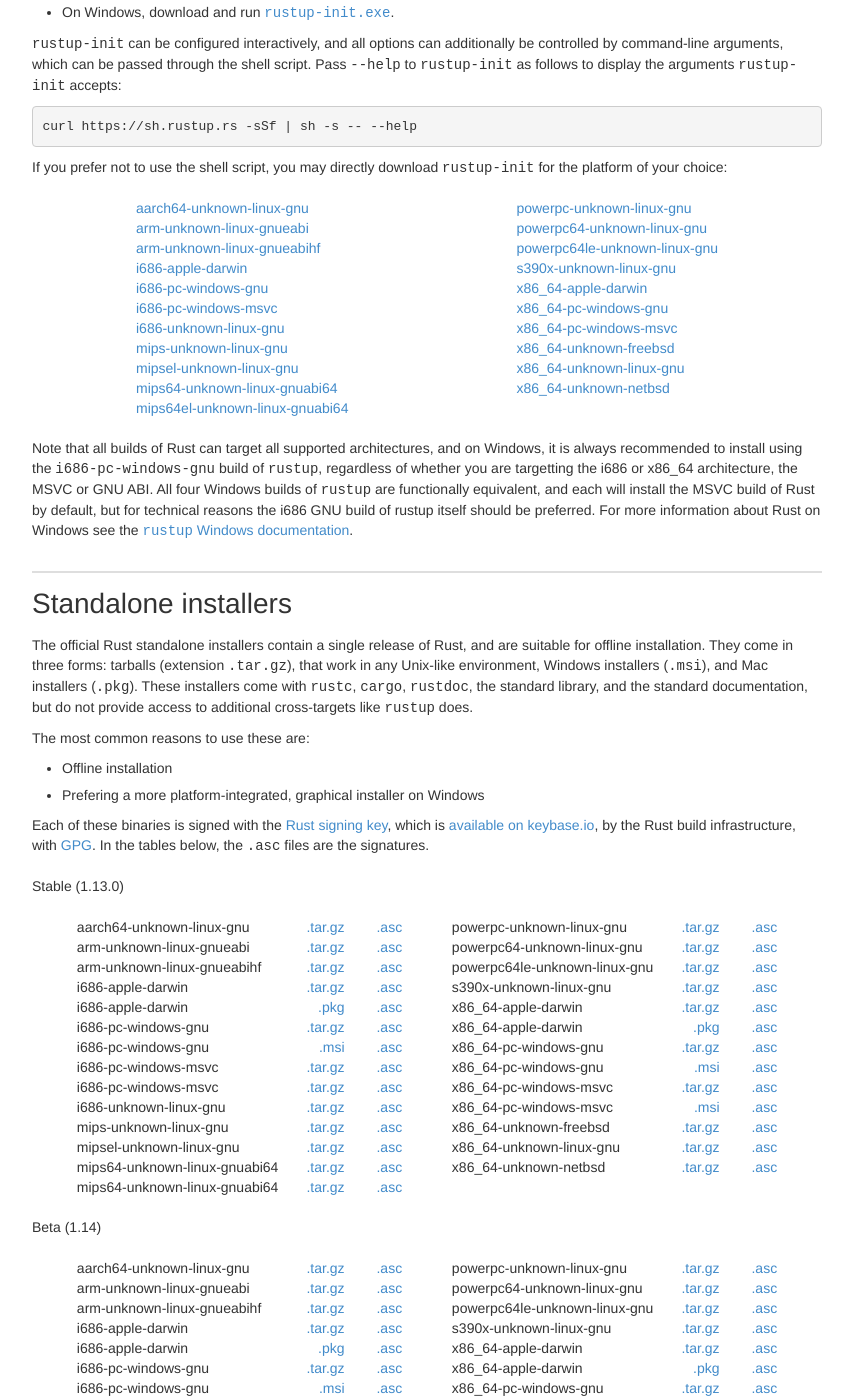
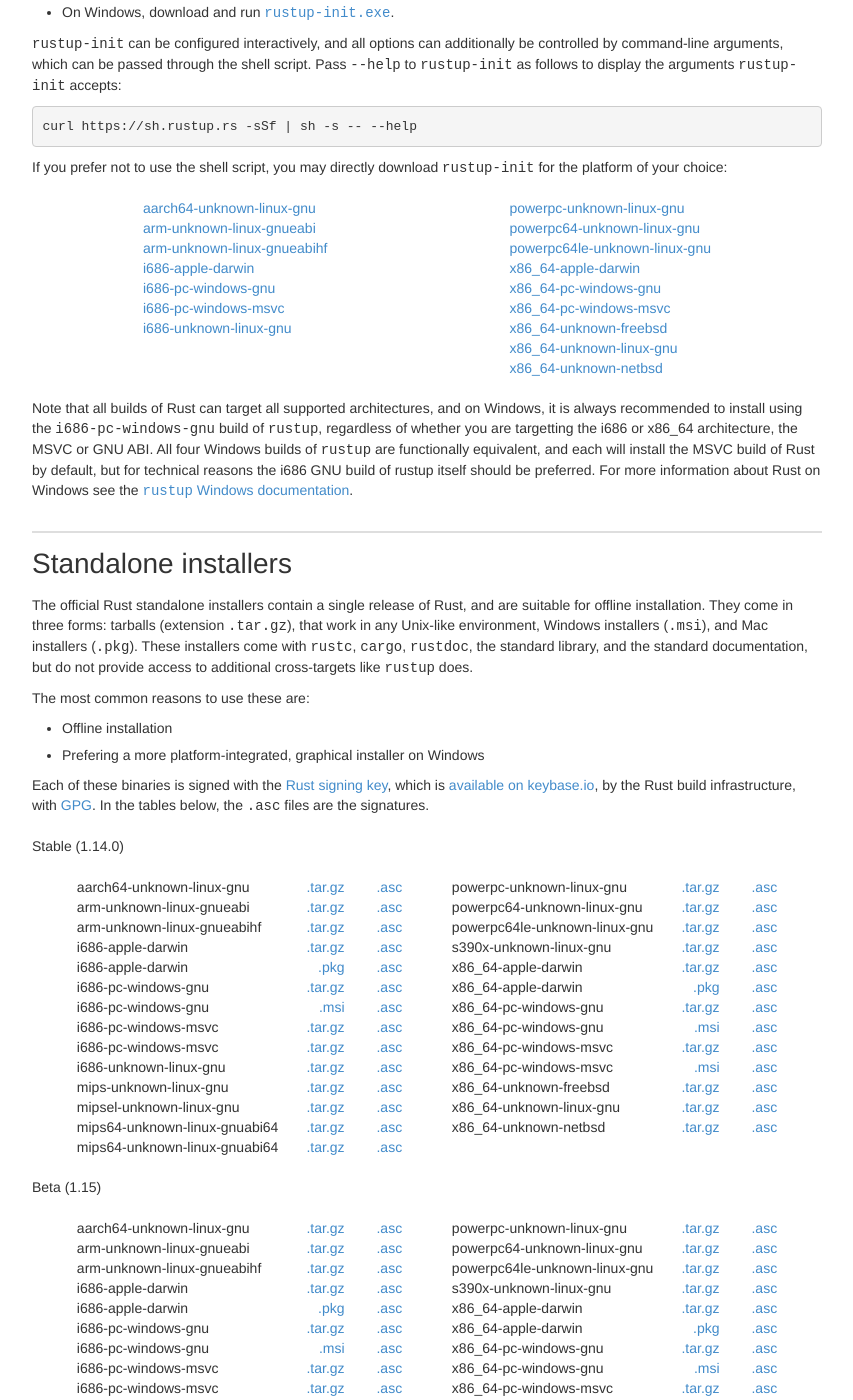
Before and after one commit to kaivnit/rust-lang-vn, a Jekyll site: the page built from other-installers.md, in a window 1280 px wide and 1400 px high, scrolled down 1095 px. Shown: the whole window, without its empty margins (213-1066 px from the left). Built offline with Jekyll 4.4.1, drawn with Linux system fonts in a browser that asks for light colours; part of the change alters nothing that is shown; some of the changed text lies outside the part shown.

```diff
--- a/_config.yml
+++ b/_config.yml
@@ -1,19 +1,19 @@
 name: Ngôn ngữ lập trình Rust
-stable: "1.13.0"
-stable_date: "2016-11-10"
-stable_blog: "https://blog.rust-lang.org/2016/11/10/Rust-1.13.html"
-stable_full_version: "rustc 1.13.0 (2c6933acc 2016-11-07)"
-beta: "1.14"
-beta_date: "2016-12-22"
-nightly: "1.15"
+stable: "1.14.0"
+stable_date: "2016-12-22"
+stable_blog: "https://blog.rust-lang.vn/2016/12/22/ver-1-14-release-notes.html"
+stable_full_version: "rustc 1.14.0 (2c6933acc 2016-11-07)"
+beta: "1.15"
+beta_date: "2017-02-02"
+nightly: "1.16"
 channels:
     - name: "stable"
-      vers: "1.13.0"
-      package: "1.13.0"
+      vers: "1.14.0"
+      package: "1.14.0"
     - name: "beta"
-      vers: "1.14"
+      vers: "1.15"
       package: "beta"
     - name: "nightly"
-      vers: "1.15"
+      vers: "1.16"
       package: "nightly"
 global_domain: "https://www.rust-lang.org"
--- a/_data/platforms.yaml
+++ b/_data/platforms.yaml
@@ -1,4 +1,24 @@
 rustup:
+  -
+    - aarch64-unknown-linux-gnu
+    - arm-unknown-linux-gnueabi
+    - arm-unknown-linux-gnueabihf
+    - i686-apple-darwin
+    - i686-pc-windows-gnu
+    - i686-pc-windows-msvc
+    - i686-unknown-linux-gnu
+  -
+    - powerpc-unknown-linux-gnu
+    - powerpc64-unknown-linux-gnu
+    - powerpc64le-unknown-linux-gnu
+    - x86_64-apple-darwin
+    - x86_64-pc-windows-gnu
+    - x86_64-pc-windows-msvc
+    - x86_64-unknown-freebsd
+    - x86_64-unknown-linux-gnu
+    - x86_64-unknown-netbsd
+
+stable:
   -
     - aarch64-unknown-linux-gnu
     - arm-unknown-linux-gnueabi
@@ -10,7 +30,6 @@ rustup:
     - mips-unknown-linux-gnu
     - mipsel-unknown-linux-gnu
     - mips64-unknown-linux-gnuabi64
-    - mips64el-unknown-linux-gnuabi64
   -
     - powerpc-unknown-linux-gnu
     - powerpc64-unknown-linux-gnu
@@ -22,3 +41,51 @@ rustup:
     - x86_64-unknown-freebsd
     - x86_64-unknown-linux-gnu
     - x86_64-unknown-netbsd
+
+beta:
+  -
+    - aarch64-unknown-linux-gnu
+    - arm-unknown-linux-gnueabi
+    - arm-unknown-linux-gnueabihf
+    - i686-apple-darwin
+    - i686-pc-windows-gnu
+    - i686-pc-windows-msvc
+    - i686-unknown-linux-gnu
+    - mips-unknown-linux-gnu
+    - mipsel-unknown-linux-gnu
+    - mips64-unknown-linux-gnuabi64
+  -
+    - powerpc-unknown-linux-gnu
+    - powerpc64-unknown-linux-gnu
+    - powerpc64le-unknown-linux-gnu
+    - s390x-unknown-linux-gnu
+    - x86_64-apple-darwin
+    - x86_64-pc-windows-gnu
+    - x86_64-pc-windows-msvc
+    - x86_64-unknown-freebsd
+    - x86_64-unknown-linux-gnu
+    - x86_64-unknown-netbsd
+
+nightly:
+  -
+    - aarch64-unknown-linux-gnu
+    - arm-unknown-linux-gnueabi
+    - arm-unknown-linux-gnueabihf
+    - i686-apple-darwin
+    - i686-pc-windows-gnu
+    - i686-pc-windows-msvc
+    - i686-unknown-linux-gnu
+    - mips-unknown-linux-gnu
+    - mipsel-unknown-linux-gnu
+    - mips64-unknown-linux-gnuabi64
+  -
+    - powerpc-unknown-linux-gnu
+    - powerpc64-unknown-linux-gnu
+    - powerpc64le-unknown-linux-gnu
+    - s390x-unknown-linux-gnu
+    - x86_64-apple-darwin
+    - x86_64-pc-windows-gnu
+    - x86_64-pc-windows-msvc
+    - x86_64-unknown-freebsd
+    - x86_64-unknown-linux-gnu
+    - x86_64-unknown-netbsd
```
